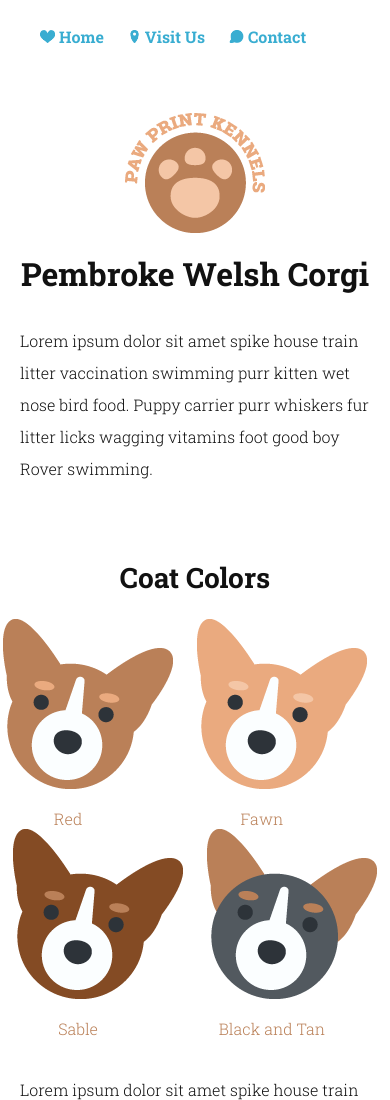
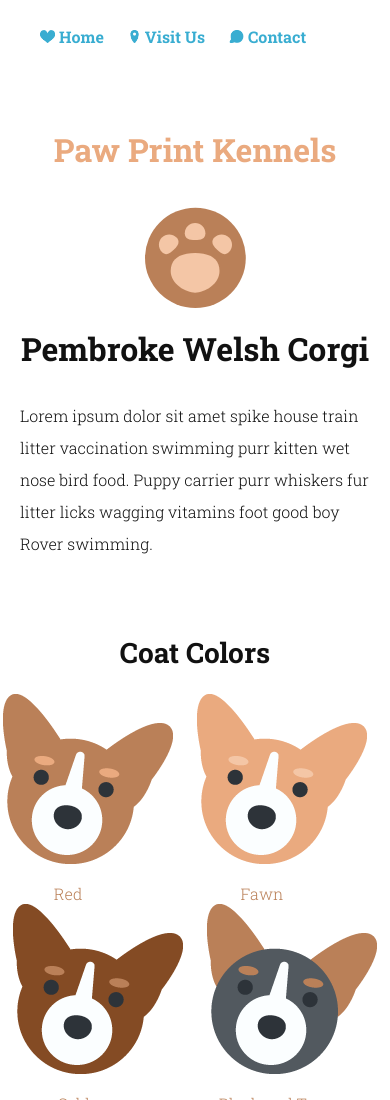
Before and after one commit to andyjmurph/Treehouse-Project-6, a plain HTML site: page index.html in a window 390 px wide. Shown: the top 1100 px of the page. Drawn offline with Linux system fonts and the light colour scheme.

Commit message:
Replaced logo with inline SVG and sized correctly.  Added CSS to hide logo text and replace with H1 on screens below 425px wide

```diff
--- a/index.html
+++ b/index.html
@@ -34,7 +34,68 @@
           </ul>
         </nav>
 
-        <img src="images/logo.png" alt="Pawprint logo">
+        <h1 class="logo-txt">Paw Print Kennels</h1>
+        <svg class="logo" version="1.1" id="Layer_1" xmlns="http://www.w3.org/2000/svg" xmlns:xlink="http://www.w3.org/1999/xlink" x="0px" y="0px"
+        	 viewBox="0 0 140 120" style="enable-background:new 0 0 140 120;" xml:space="preserve">
+        <style type="text/css">
+        	.st0{fill:#BA8058;}
+        	.st1{fill:#EAAA7F;}
+        	.st2{fill:#F4C6A6;}
+        </style>
+        <g>
+        	<ellipse class="st0" cx="70.4" cy="69.9" rx="50.4" ry="50.1"/>
+        </g>
+        <g>
+        	<path class="st1" d="M0.6,62.5C0.8,61,1.3,59.8,2.1,59s1.9-1.2,3.1-1.1C6.4,58,7.3,58.5,8,59.5c0.7,1,0.9,2.2,0.8,3.7l-0.2,2.2
+        		l1.6,0.2l0.5-1.6l1.8,0.2l-0.6,6.1l-1.8-0.2L10,68.5l-7.7-0.7l-0.5,1.6L0,69.2l0.1-1.6L0.6,62.5z M6.3,65.2l0.2-2.2
+        		c0.1-0.6-0.1-1.1-0.4-1.5c-0.3-0.4-0.7-0.6-1.2-0.7c-0.5,0-0.9,0.1-1.3,0.4c-0.4,0.3-0.6,0.8-0.7,1.4l-0.2,2.2L6.3,65.2z"/>
+        	<path class="st1" d="M11.2,58.3l0.1-0.8l-8.4-6.7l1-3.1L14.6,47l0.4-0.8l1.7,0.5l-1.4,4.4l-1.6-0.5l0.1-0.7l-1.3,0l-1.2,3.8
+        		l1.1,0.8l0.4-0.6l1.6,0.5l-1.4,4.4L11.2,58.3z M9.6,52.5l0.8-2.5l-3.8,0.2l0,0.1L9.6,52.5z"/>
+        	<path class="st1" d="M15.9,28.2L15.5,29l7.4,7.1l-1.5,2.5l-7-2l0,0.1l5.1,5.1L18,44.4l-9.8-3.1L7.6,42L6,41l2.7-4.4l1.6,0.9
+        		l-0.4,1.2l5.1,1.9l0-0.1l-5.4-5.4l1.3-2.1l7.2,2.2l0-0.1L14,31.7l-0.8,0.9l-1.6-0.9l2.7-4.4L15.9,28.2z"/>
+        	<path class="st1" d="M25.3,16.4c1.2-1,2.3-1.5,3.5-1.5c1.2,0,2.2,0.4,3,1.3c0.8,0.9,1.1,2,0.9,3.1c-0.2,1.2-0.9,2.3-2,3.2L29,24.1
+        		l1.1,1.2l1.4-0.8l1.2,1.4l-4.7,4l-1.2-1.4l1-1.3l-5-5.9l-1.4,0.8l-1.2-1.4l1.2-1L25.3,16.4z M27.5,22.3l1.7-1.4
+        		c0.5-0.4,0.8-0.9,0.8-1.4c0.1-0.5-0.1-0.9-0.4-1.3c-0.3-0.4-0.7-0.6-1.3-0.6c-0.5,0-1,0.2-1.5,0.6l-1.7,1.4L27.5,22.3z"/>
+        	<path class="st1" d="M36.8,8.7c1.3-0.7,2.5-1,3.6-0.8c1.1,0.2,1.9,0.7,2.4,1.7c0.3,0.6,0.4,1.2,0.3,1.7c-0.1,0.6-0.4,1.2-0.8,1.8
+        		c0.7-0.2,1.4-0.1,1.9,0.2c0.5,0.3,0.9,0.7,1.3,1.3l0.3,0.6l0.9-0.3l0.9,1.6L44.7,18c-0.3,0-0.6-0.1-0.8-0.4
+        		c-0.2-0.3-0.4-0.6-0.6-0.9L42.9,16c-0.3-0.5-0.6-0.8-1-0.9c-0.4-0.1-0.8,0-1.3,0.2L39,16.2l1,1.9l1.5-0.5l0.9,1.6l-5.4,2.9
+        		l-0.9-1.6l1.2-1l-3.7-6.8l-1.5,0.5l-0.9-1.6l1.3-0.7L36.8,8.7z M37.9,14.2l1.5-0.8c0.5-0.3,0.8-0.6,1-1c0.1-0.4,0.1-0.8-0.1-1.2
+        		c-0.2-0.4-0.5-0.6-1-0.7c-0.4-0.1-0.9,0-1.4,0.3l-1.5,0.8L37.9,14.2z"/>
+        	<path class="st1" d="M44.9,6.8l-0.6-1.7l5.9-2l0.6,1.7l-1.4,0.8l2.6,7.3l1.6-0.2l0.6,1.7l-5.9,2l-0.6-1.7l1.4-0.8l-2.6-7.3
+        		L44.9,6.8z"/>
+        	<path class="st1" d="M66.5,0l0.3,1.8l-1.5,0.5l1.5,9.7l-3,0.5l-5.7-6.6l-0.1,0l0.8,5.2l1.6,0.1l0.3,1.8l-6.1,0.9l-0.3-1.8l1.5-0.5
+        		l-1.2-7.6L53,3.9l-0.3-1.8l1.6-0.2l3-0.5L63,7.9l0.1,0l-0.8-5.1l-1.6-0.1l-0.3-1.8l4.5-0.7L66.5,0z"/>
+        	<path class="st1" d="M81.1,0.9l-0.3,3.8l-2.3-0.2l0-1.5l-1.9-0.1L76,10.4l1.6,0.4l-0.1,1.8l-6.2-0.5l0.1-1.8l1.6-0.2l0.6-7.5
+        		l-1.9-0.1L71.4,4l-2.3-0.2L69.4,0L81.1,0.9z"/>
+        	<path class="st1" d="M89,4.5l0.7-1.7L95,4.9l-0.7,1.7l-1.2-0.1l-1,2.5L93,9.2l2.7-2.1l-0.6-0.4l0.7-1.7l5.1,2l-0.7,1.7L99,8.6
+        		l-3.6,2.3l1.1,5.1l0.9,0.6l-0.6,1.7l-5.1-2l0.6-1.7l0.6,0.1l-0.6-3.2l-1-0.4l-0.9,2.4l1,0.7L90.7,16l-5.4-2.1l0.6-1.7l1.6,0.3
+        		l2.8-7.2L89,4.5z"/>
+        	<path class="st1" d="M97.1,18.6l1-1.5l1.5,0.6l4.2-6.5l-1.2-1.1l1-1.5l1.3,0.9l7.3,4.7l-2,3.1l-1.9-1.2l0.6-1.2l-2.8-1.8l-1.4,2.2
+        		l4,2.6l-1,1.6l-4-2.6l-1.6,2.4L105,21l0.8-1.1l1.9,1.2l-2,3L97.1,18.6z"/>
+        	<path class="st1" d="M125.1,26.3l-1.3,1.3l-1.3-0.9l-7.1,6.9l-2.1-2.1l2-8.5l-0.1,0l-3.8,3.7l0.9,1.4l-1.3,1.3l-4.3-4.4l1.3-1.3
+        		l1.3,0.9L115,19l-0.9-1.4l1.3-1.3l1.1,1.1l2.1,2.1l-2,8.4l0.1,0l3.7-3.6l-0.9-1.4l1.3-1.3l3.2,3.3L125.1,26.3z"/>
+        	<path class="st1" d="M134,40.9l-1.6,0.9l-1.1-1.2l-8.5,4.9l-1.5-2.6l4-7.7l0,0l-4.5,2.6l0.5,1.5l-1.6,0.9l-3.1-5.3l1.6-0.9l1.1,1.2
+        		l6.7-3.9l-0.5-1.5l1.6-0.9l0.8,1.4l1.5,2.6l-4,7.7l0,0l4.5-2.6l-0.5-1.5l1.6-0.9l2.3,4L134,40.9z"/>
+        	<path class="st1" d="M123.7,47.3l1.7-0.5l0.8,1.4l7.4-2.3l-0.2-1.6l1.7-0.5l0.5,1.5l2.6,8.3l-3.5,1.1l-0.7-2.2l1.3-0.5l-1-3.2
+        		l-2.5,0.8l1.4,4.5l-1.8,0.6l-1.4-4.5l-2.7,0.9l1,3.2l1.3-0.3l0.7,2.2l-3.5,1.1L123.7,47.3z"/>
+        	<path class="st1" d="M127.1,58.3l1.8-0.2l0.5,1.6l7.7-0.9l0.1-1.6L139,57l0.2,1.6l0.3,3l0.2,1.6l-1.8,0.2l-0.5-1.6l-7.5,0.9l0.4,3
+        		l1.5,0l0.3,2.3l-3.8,0.4L127.1,58.3z"/>
+        	<path class="st1" d="M131,76.3c0.4,0,0.7-0.1,1-0.4c0.3-0.3,0.5-0.9,0.8-1.7c0.4-1.5,0.9-2.6,1.5-3.3c0.6-0.7,1.4-1,2.5-0.9
+        		c1,0.1,1.8,0.6,2.4,1.5c0.6,0.9,0.8,2.1,0.7,3.5c-0.1,1.5-0.5,2.6-1.3,3.4c-0.7,0.8-1.7,1.1-2.8,1l-0.1,0l0.2-2.9
+        		c0.5,0,0.9-0.1,1.2-0.3c0.3-0.3,0.5-0.7,0.5-1.4c0-0.6,0-1.1-0.2-1.3c-0.2-0.3-0.5-0.5-0.8-0.5c-0.4,0-0.7,0.1-1,0.4
+        		c-0.3,0.3-0.5,0.9-0.8,1.9c-0.4,1.4-0.9,2.5-1.5,3.2c-0.6,0.7-1.4,1-2.5,0.9c-1.1-0.1-1.9-0.6-2.5-1.5c-0.6-1-0.8-2.2-0.7-3.7
+        		c0.1-1.6,0.5-2.8,1.3-3.7c0.7-0.9,1.7-1.2,2.9-1.1l0.1,0l-0.2,2.9c-0.6,0-1,0.1-1.3,0.5c-0.3,0.4-0.4,0.9-0.5,1.6
+        		c0,0.7,0,1.2,0.2,1.5C130.4,76,130.7,76.2,131,76.3z"/>
+        </g>
+        <g>
+        	<path class="st2" d="M80.4,45.2c0,5.7-4.6,6.8-10.3,6.8c-5.7,0-10.3-1.1-10.3-6.8S64.4,35,70.1,35C75.8,35,80.4,39.6,80.4,45.2z"/>
+        	<path class="st2" d="M45.7,83.1C45.7,69.7,56.7,65,70.1,65s24.4,4.7,24.4,18.1s-15.1,21.6-24.4,21.6
+        		C61.2,104.7,45.7,96.5,45.7,83.1z"/>
+        	<path class="st2" d="M104,64.1c-4,4-8.1,1.5-12.1-2.5s-6.5-8-2.5-12c4-4,10.5-4,14.6,0C108,53.6,108,60.1,104,64.1z"/>
+        	<path class="st2" d="M51.5,49.6c4,4,1.5,8-2.5,12c-4,4-8.1,6.5-12.1,2.5c-4-4-4-10.5,0-14.5S47.4,45.6,51.5,49.6z"/>
+        </g>
+        </svg>
+
 
         <h1>
           Pembroke Welsh Corgi
--- a/styles.css
+++ b/styles.css
@@ -6,6 +6,16 @@ body {
   font-weight: 300;
   color: #111;
   background: url('svgs/background.svg') repeat #edeff0;
+}
+
+.logo {
+  width: 140px;
+  height: 120px;
+}
+
+.logo-txt {
+  display: none;
+  color: #EAAA7F;
 }
 
 #container {
@@ -80,3 +90,15 @@ footer {
   padding-bottom: 30px;
   color: #ba8058;
 }
+
+@media screen and (max-width: 420px) {
+
+  .logo-txt {
+    display: block;
+  }
+
+  .logo .st1 {
+    visibility: hidden;
+  }
+
+}
```
